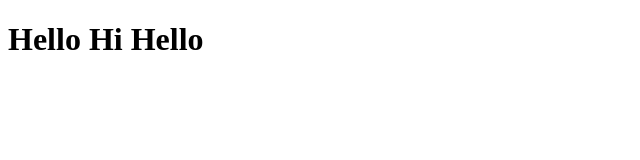
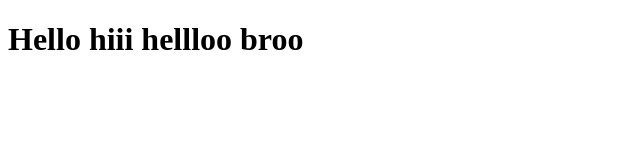
Before and after one commit to asmallick1999/NamasteReact, a plain HTML site: page session1/index.html in a window 1280 px wide. Shown: the whole page, without its empty margins (0-640 px from the left). Drawn offline with nearby package versions, Linux system fonts and the light colour scheme.

Commit message:
add container

```diff
--- a/session1/index.html
+++ b/session1/index.html
@@ -17,9 +17,9 @@
 <script>
 
 
-    const h1 = document.createElement("h1");
-    h1.innerHTML = "Hello Hi Hello";
-    document.getElementById("root").appendChild(h1);
+    const heading = React.createElement("h1",{},"Hello hiii hellloo broo");
+    const root = ReactDOM.createRoot(document.getElementById("root"));
+    root.render(heading);
 </script>
 
 </html>
```
